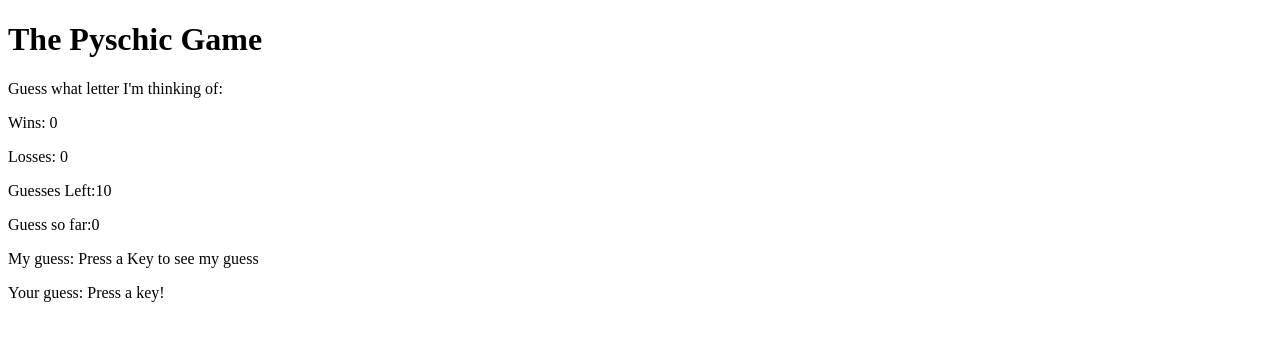
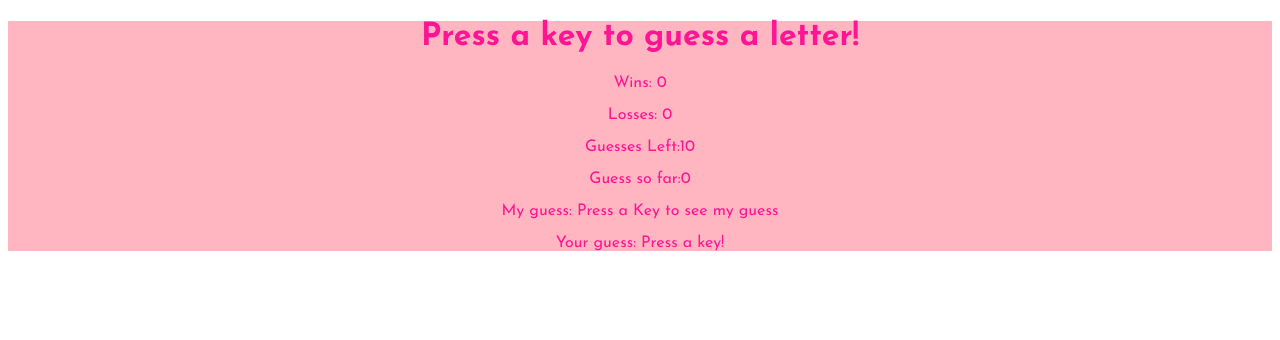
Before and after one commit to wkhemici/Pyschic-Game, a plain HTML site: page index.html in a window 1280 px wide. Drawn offline with nearby package versions, Linux system fonts and the light colour scheme.

Commit message:
Added some style

```diff
--- a/assets/css/reset.css
+++ b/assets/css/reset.css
@@ -0,0 +1,3 @@
+h1 {
+    text-align: center;
+}
--- a/assets/css/style.css
+++ b/assets/css/style.css
@@ -0,0 +1,13 @@
+
+
+.container {
+text-align: center;
+background-color: lightpink;
+font-family: 'Josefin Sans', sans-serif;
+color: deeppink;
+
+}
+
+.font {
+
+}
--- a/assets/javascript/game.js
+++ b/assets/javascript/game.js
@@ -51,6 +51,9 @@ function main() {
 
   }
   //letterGuesser();
+  //  $( function() {
+  //   $( "#dialog" ).dialog();
+  // } );
 
 
   $(document).on('keypress', function () { //handler
@@ -62,12 +65,17 @@ function main() {
     compareGuess();
     updateDisplay();
 
-    if (guessesSoFar >= 10) {
+
+
+    if (guessesSoFar > 10) {
       console.log("Exceeded turn limit.");
       console.log(wins);
       originalValues();
       updateDisplay();
-      alert("End of game! Keep pressing keys for more rounds. ")
+      alert("End of game! Keep pressing keys for more rounds. ");
+
+
+
 
     }
 
--- a/index.html
+++ b/index.html
@@ -6,16 +6,20 @@
     <meta name="viewport" content="width=device-width, initial-scale=1.0">
     <meta http-equiv="X-UA-Compatible" content="ie=edge">
     <title>Psychic Game / the Letter Game </title>
+    <link rel="stylesheet" type="text/css" href="assets/css/style.css">
+    <link href="https://fonts.googleapis.com/css?family=Josefin+Sans:400,700" rel="stylesheet">
+
+
 </head>
 
 <body>
 
     <div class=container>
-        <div class id=heading>
-            <h1>The Pyschic Game</h1>
-        </div>
-        <div class=callToAction>
-            <p>Guess what letter I'm thinking of:</p>
+        <div class=heading>
+            <h1>
+                Press a key to guess a letter!</h1> </Press><div></div> <!-- </div> -->
+                    <!-- <div class=callToAction>
+            <h1></h1>] -->
 
 
                     <div class="body">
@@ -42,6 +46,9 @@
                         <div class="userGuess">
                             <p>Your guess: <span id="user-text6"></span></p>
                         </div>
+                    </div>
+
+
                       </div>
 
 
@@ -80,8 +87,7 @@
    //will need to creates events click events, computer random letter generator, be able to read user letter, lower case
    //variable thing,-->
 
-       <script
-        src="https://code.jquery.com/jquery-3.3.1.min.js"
+                    <script src="https://code.jquery.com/jquery-3.3.1.min.js"
                         integrity="sha256-FgpCb/KJQlLNfOu91ta32o/NMZxltwRo8QtmkMRdAu8="
                         crossorigin="anonymous"></script>
                     <script src="assets/javascript/game.js"></script>
```
Lines whose indentation alone changed are shown as unchanged.
